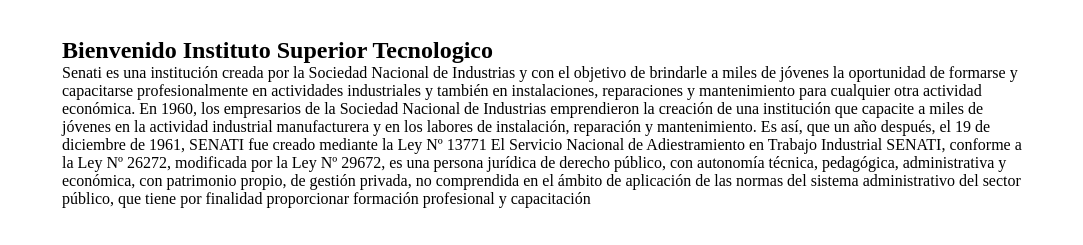
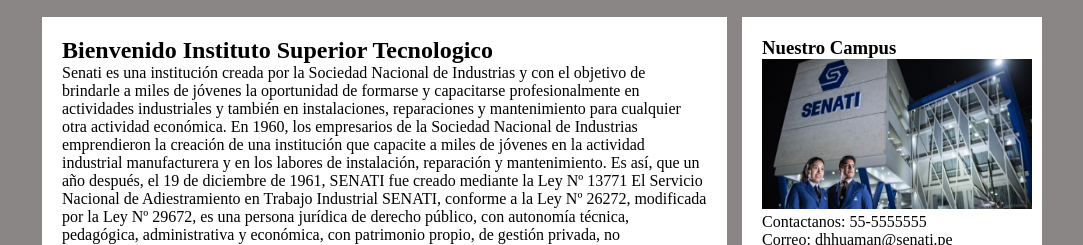
Before and after one commit to joseprincipe12/PROGRAMCION-WEB, a plain HTML site: page PROGRAMACION WEB-SE-PE/index.html in a window 1280 px wide. Shown: the part 144-389 px from the top of the page, without its empty margins (98-1181 px from the left). Drawn offline with Linux system fonts and the light colour scheme.

Commit message:
Update css.css

```diff
--- a/PROGRAMACION WEB-SE-PE/css/css.css
+++ b/PROGRAMACION WEB-SE-PE/css/css.css
@@ -4,7 +4,7 @@
 }
 
 body{
-        background-color: white;
+        background-color: rgb(139, 134, 134);
 }
 
 header, .main, footer{
@@ -38,19 +38,27 @@
     background: black ;
 }
 
+.main .articles{
+    width: 68.5%;
+    margin-right: 1.5%;
+    float: left;
+}
+
 .main .articles article{
-        padding: 20px;
-        background: white;
-        margin-bottom: 20px;
-        float: left;
+    padding: 20px;
+    margin-bottom: 20px;
+    background: white;
 }
+
 
 aside{
     width: 30%;
     background: white;
-    float: left;
+    top: 100;
+    float: right;
     padding: 20px;
     box-sizing: border-box;
+
 }
 
 footer{
```
